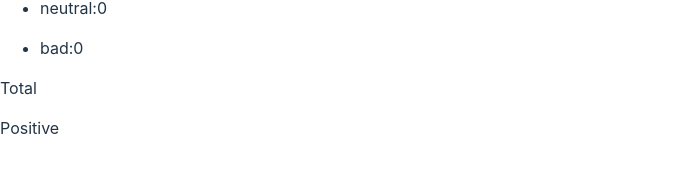
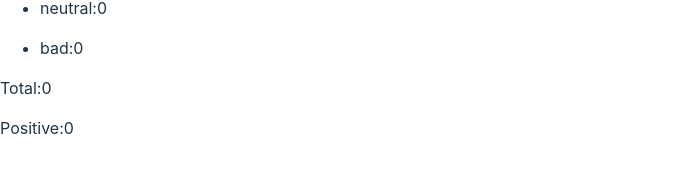
Before and after one commit to novikovanat/goit-react-hw-02, a React (Vite) app: page / in a window 1280 px wide. Shown: the part 455-628 px from the top of the page, without its empty margins (0-699 px from the left). Built offline with nearby package versions, Linux system fonts and the light colour scheme.

Commit message:
total feedback

```diff
--- a/src/components/feedback/Feedback.jsx
+++ b/src/components/feedback/Feedback.jsx
@@ -1,3 +1,5 @@
+import { useEffect } from "react";
+
 export default function Feedback({ values }) {
   const feedbackList = Object.entries(values).map((value) => (
     <li key={value[0]}>
@@ -7,15 +9,25 @@ export default function Feedback({ values }) {
     </li>
   ));
 
-  const Paragraph = ({content}) => {
-    return <p>{content}</p>;
-  };
+  function Paragraph({ content, object }) {
+    console.log("content", content);
+    console.log("obj", object);
+    const totalFeedback = Object.values(object).reduce(
+      (total, value) => ((total = value + total), 0)
+    );
+    return (
+      <p>
+        {content}:<span>{totalFeedback}</span>
+      </p>
+    );
+  }
+
 
   return (
     <div>
       <ul>{feedbackList}</ul>
-      <Paragraph content = "Total"></Paragraph>
-      <Paragraph content = "Positive"></Paragraph>
+      <Paragraph content="Total" object={values}></Paragraph>
+      <Paragraph content="Positive" object={values}></Paragraph>
     </div>
   );
 }
```
